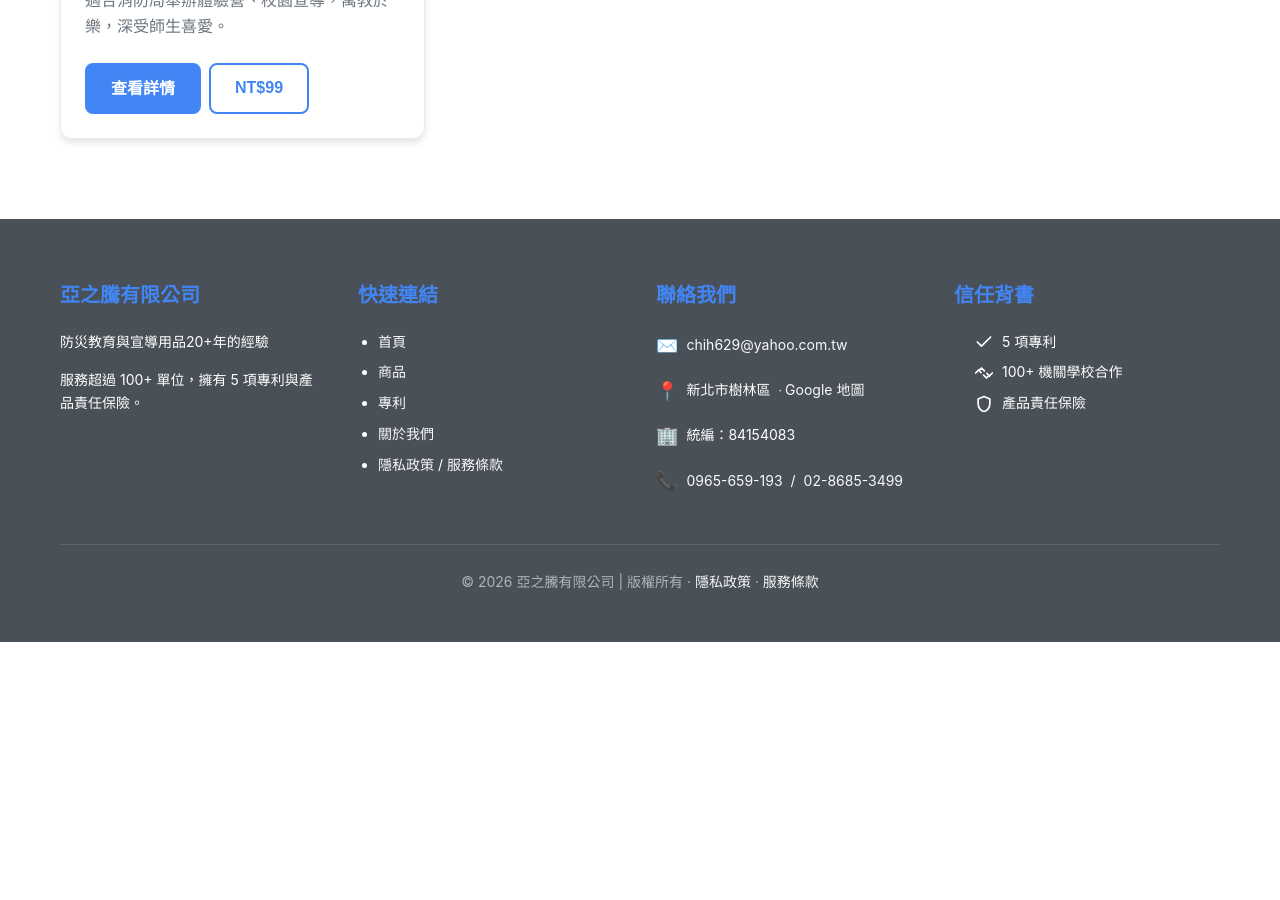
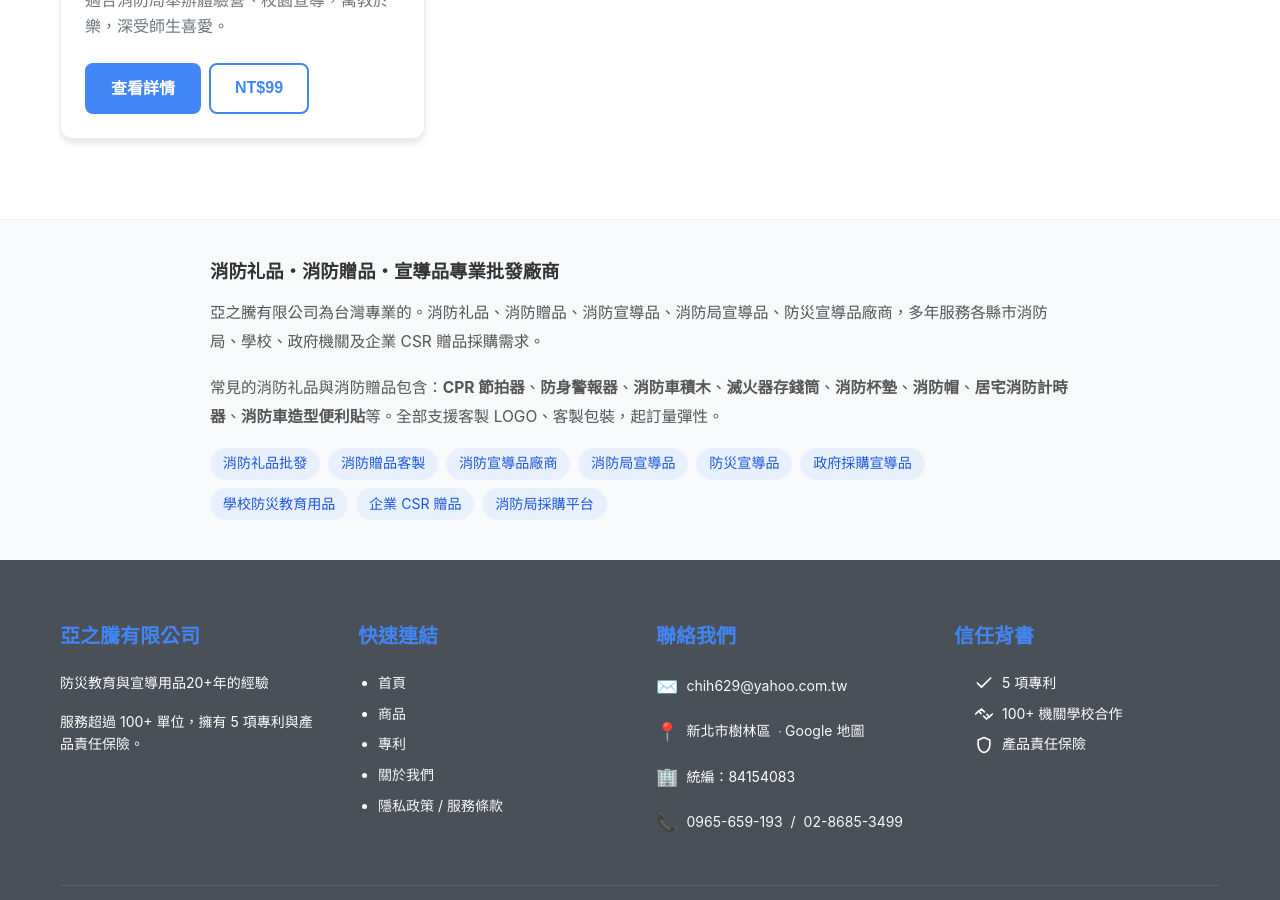
Before and after one commit to jayhsiao0629/oeoe119, a Jekyll site: the page built from products/index.html, in a window 1280 px wide and 900 px high, scrolled down 4302 px. Built offline with Jekyll 4.4.1, drawn with Linux system fonts in a browser that asks for light colours; before the commit the page ends 4944 px from its top, so only the background shows below that.

Commit message:
seo: 商品列表頁加入消防禮品/消防贈品關鍵字及SEO文字區塊

```diff
--- a/products/index.html
+++ b/products/index.html
@@ -1,8 +1,8 @@
 ---
 layout: default
-title: 消防宣導品 批發・客製｜政府採購・學校教育・企業活動｜亞之騰有限公司
-description: 亞之騰有限公司專營消防宣導品，包含防身警報器、消防存錢筒、安全教育用品。多年合作消防局、學校與政府機關經驗，並支援企業活動與客製化設計，快速交貨，適合宣導、贈品、紀念用途。適合消防局/學校/企業活動，支援客製LOGO、起訂量彈性、快速出貨，提供正式報價。
-keywords: 消防產品目錄, 防身警報器, 數位學生證, 消防安全產品, 學童安全設備, 宣導品, 文宣品, 紀念品, cpr, 安妮, 警報器, 防身警報器, 樂高積木, 消防車, 救護車, 便利貼, 杯墊, 色紙, 塑膠消防帽
+title: 消防宣導品・消防禮品・消防贈品 批發客製｜政府採購・學校教育・企業活動｜亞之騰有限公司
+description: 亞之騰有限公司專營消防宣導品・消防禮品・消防贈品批發，包含CPR節拍器、防身警報器、消防車積木、消防杯墊等。多年服務台灣各縣市消防局、學校與政府機關，支援客製化設計，快速交貨，提供正式報價與發票。
+keywords: 消防宣導品, 消防禮品, 消防贈品, 消防局宣導品, 防災宣導品, 防身警報器, CPR節拍器, 消防車積木, 消防杯墊, 滅火器存錢筒, 消防帽, 政府採購, 客製贈品, 亞之騰有限公司
 og_image: /assets/images/products-overview.jpg
 ---
 
@@ -479,3 +479,27 @@
       </div> <!-- .products-grid -->
     </div> <!-- .container -->
   </section>
+
+<!-- SEO 關鍵字豐富區塊 -->
+<section style="background:#f8f9fa; padding:2.5rem 0; border-top:1px solid #eee;">
+  <div class="container" style="max-width:900px;">
+    <h2 style="font-size:1.15rem; color:#333; margin-bottom:1rem;">消防礼品・消防贈品・宣導品專業批發廠商</h2>
+    <p style="color:#555; line-height:1.9; font-size:0.97rem;">
+      亞之騰有限公司為台灣專業的。消防礼品、消防贈品、消防宣導品、消防局宣導品、防災宣導品廠商，多年服務各縣市消防局、學校、政府機關及企業 CSR 贈品採購需求。
+    </p>
+    <p style="color:#555; line-height:1.9; font-size:0.97rem;">
+      常見的消防礼品與消防贈品包含：<strong>CPR 節拍器</strong>、<strong>防身警報器</strong>、<strong>消防車積木</strong>、<strong>滅火器存錢筒</strong>、<strong>消防杯墊</strong>、<strong>消防帽</strong>、<strong>居宅消防計時器</strong>、<strong>消防車造型便利貼</strong>等。全部支援客製 LOGO、客製包裝，起訂量彈性。
+    </p>
+    <div style="display:flex; flex-wrap:wrap; gap:0.5rem; margin-top:1rem;">
+      <span style="background:#e8f0fe; color:#1a56db; padding:0.3rem 0.8rem; border-radius:20px; font-size:0.88rem;">消防礼品批發</span>
+      <span style="background:#e8f0fe; color:#1a56db; padding:0.3rem 0.8rem; border-radius:20px; font-size:0.88rem;">消防贈品客製</span>
+      <span style="background:#e8f0fe; color:#1a56db; padding:0.3rem 0.8rem; border-radius:20px; font-size:0.88rem;">消防宣導品廠商</span>
+      <span style="background:#e8f0fe; color:#1a56db; padding:0.3rem 0.8rem; border-radius:20px; font-size:0.88rem;">消防局宣導品</span>
+      <span style="background:#e8f0fe; color:#1a56db; padding:0.3rem 0.8rem; border-radius:20px; font-size:0.88rem;">防災宣導品</span>
+      <span style="background:#e8f0fe; color:#1a56db; padding:0.3rem 0.8rem; border-radius:20px; font-size:0.88rem;">政府採購宣導品</span>
+      <span style="background:#e8f0fe; color:#1a56db; padding:0.3rem 0.8rem; border-radius:20px; font-size:0.88rem;">學校防災教育用品</span>
+      <span style="background:#e8f0fe; color:#1a56db; padding:0.3rem 0.8rem; border-radius:20px; font-size:0.88rem;">企業 CSR 贈品</span>
+      <span style="background:#e8f0fe; color:#1a56db; padding:0.3rem 0.8rem; border-radius:20px; font-size:0.88rem;">消防局採購平台</span>
+    </div>
+  </div>
+</section>
```
